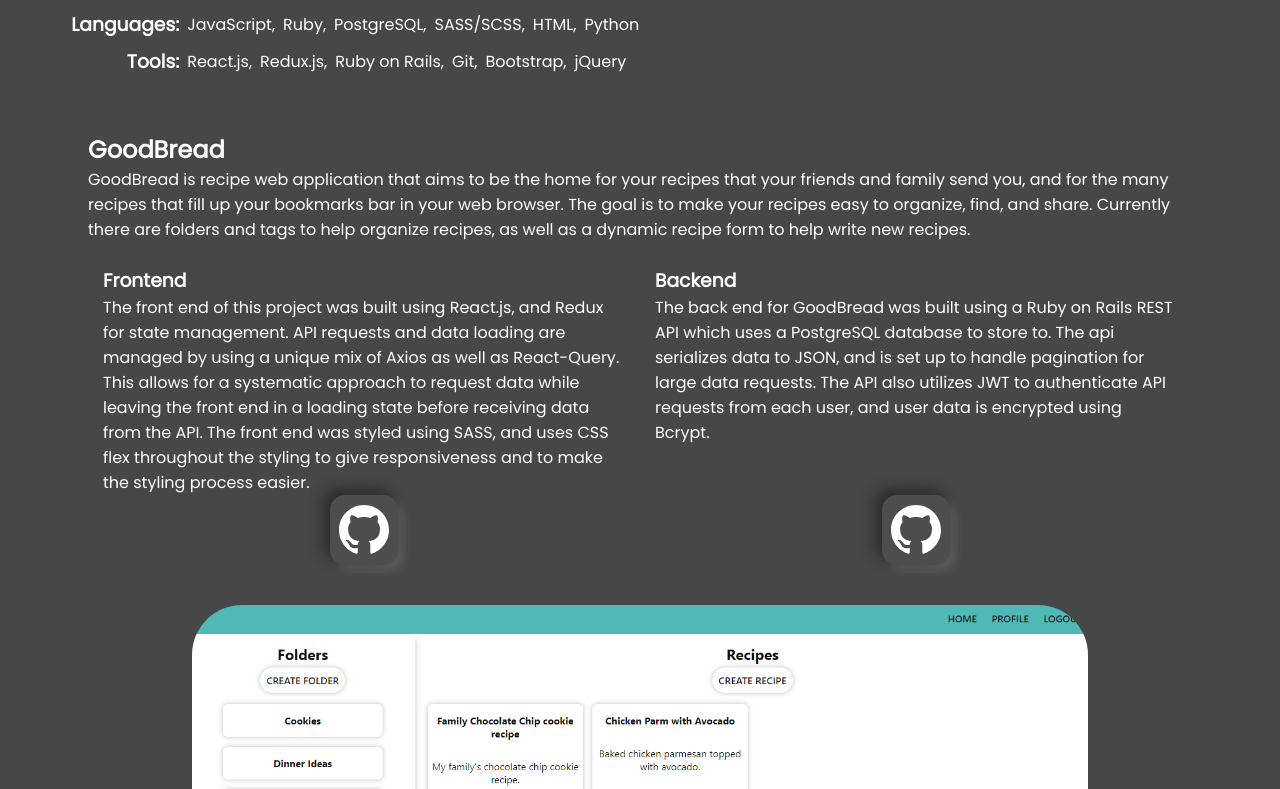
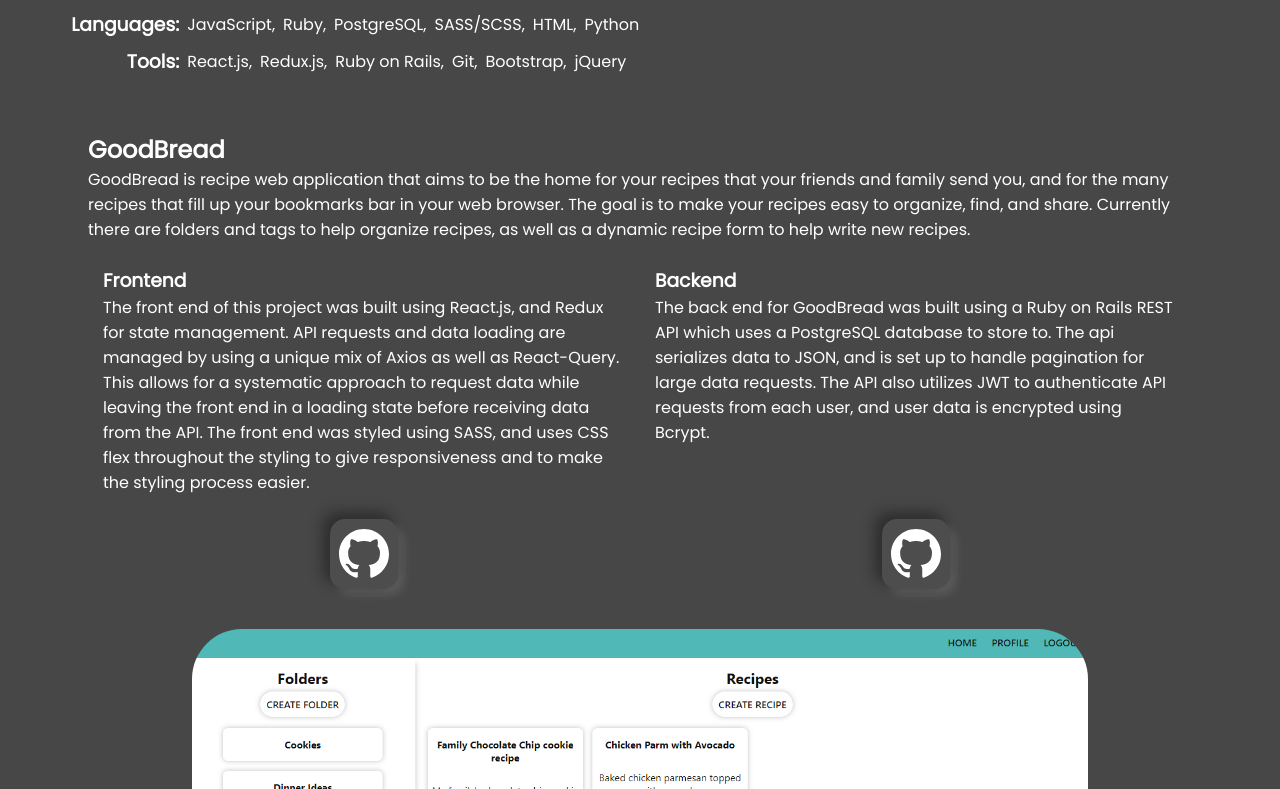
Before and after one commit to Rmiverson/rmiportfolio, a React (Create React App) app: page /development in a window 1280 px wide. Shown: the part 399-1188 px from the top of the page. Built offline with nearby package versions, Linux system fonts and the light colour scheme.

Commit message:
updated some styling in development

```diff
--- a/src/containers/Development/Development.scss
+++ b/src/containers/Development/Development.scss
@@ -103,8 +103,7 @@
             padding: 10px;
             border-radius: 15px;
             width: 3rem;
-            margin-left: auto;
-            margin-right: auto;
+            margin: 1.5rem auto 0px auto;
 
             transition: .2s ease-in-out;
             box-shadow: -6px -6px 14px rgba(43, 43, 43, 0.7),
```
